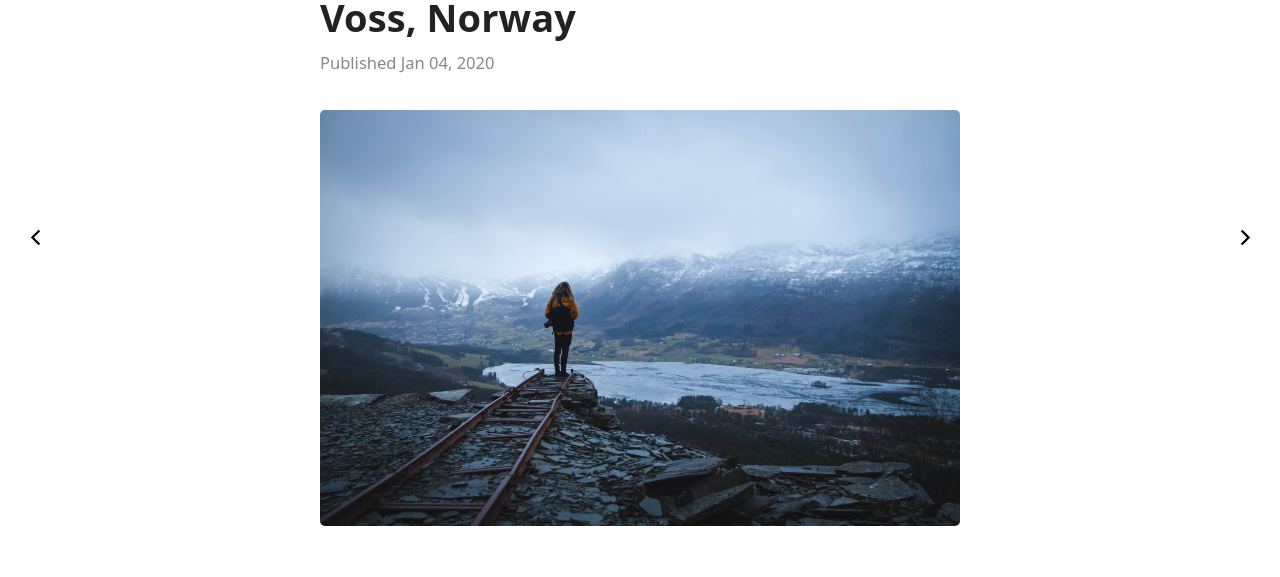
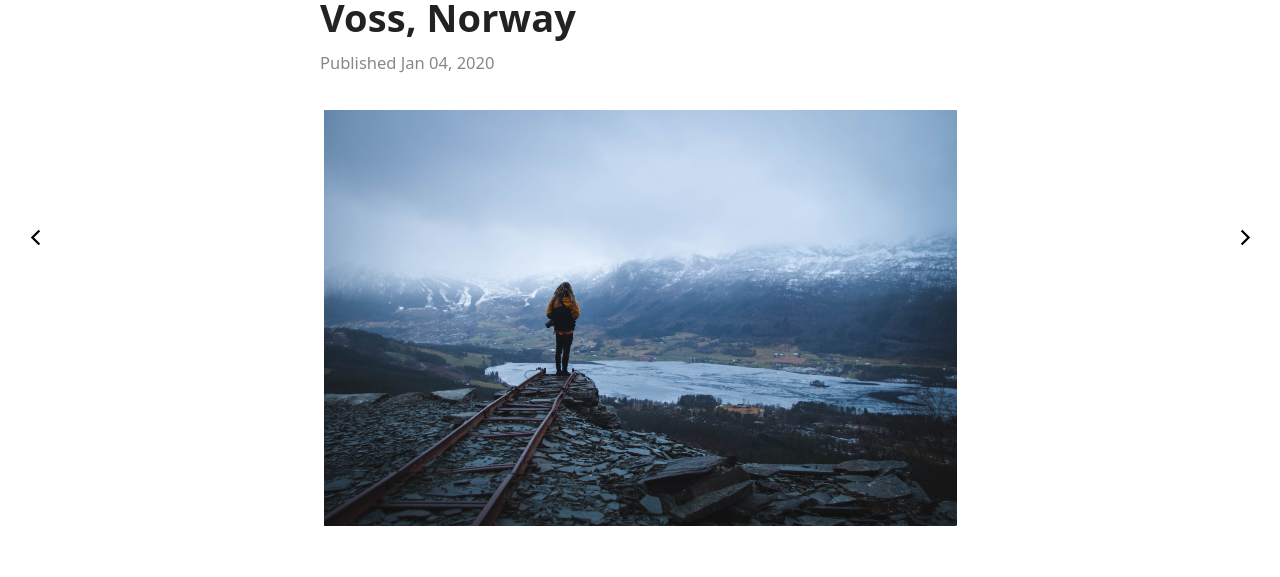
Before and after one commit to dylanhand/dylanhand.github.io, a Jekyll site: the page built from _posts/2020-01-04-hedleberget-voss.md, in a window 1280 px wide. Shown: the part 213-790 px from the top of the page. Built offline with Jekyll 4.4.1, drawn with Linux system fonts in a browser that asks for light colours; some web fonts are replaced.

Commit message:
Post images are original aspect ratio

```diff
--- a/_sass/4-layouts/_post.scss
+++ b/_sass/4-layouts/_post.scss
@@ -28,10 +28,9 @@
 .post-image {
   margin-bottom: 45px;
   border-radius: 5px;
-  background-size: cover;
+  background-size: contain;
   background-position: center;
   background-repeat: no-repeat;
-  background-color: $gray-white;
   &:after {
     content: '';
     display: table;
```
